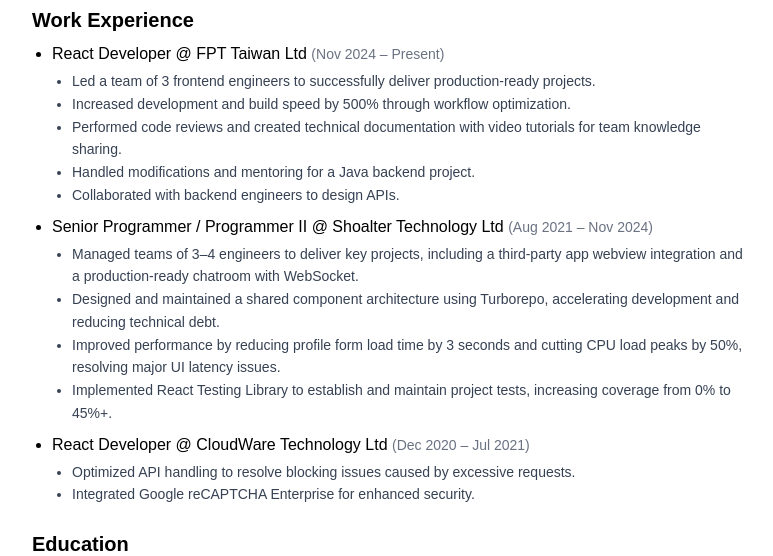
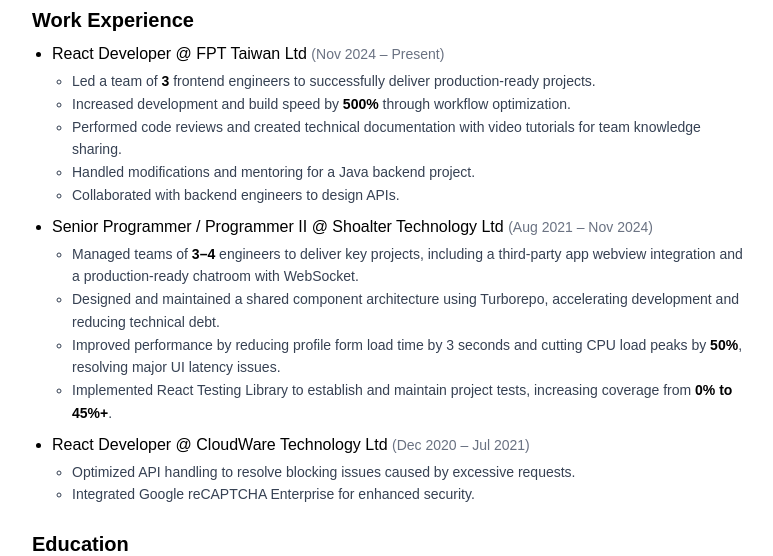
Before and after one commit to oneraner/cv, a Next.js app: page /cv/fullstack in a window 1280 px wide. Shown: the part 262-818 px from the top of the page, without its empty margins (248-1021 px from the left). Built offline with nearby package versions, Linux system fonts and the light colour scheme.

Commit message:
style: update style

```diff
--- a/components/CvView.tsx
+++ b/components/CvView.tsx
@@ -31,17 +31,32 @@
 };
 
 function highlightText(text: string) {
-  const parts = text.split(/(\*\*.*?\*\*)/g);
-  return parts.map((part) => {
-    if (part.startsWith("**") && part.endsWith("**")) {
-      return (
-        <span key={part} className="font-bold text-black">
-          {part.slice(2, -2)}
-        </span>
-      );
+  const regex = /\*\*(.*?)\*\*/g;
+  const parts: React.ReactNode[] = [];
+  let lastIndex = 0;
+
+  for (const match of text.matchAll(regex)) {
+    const [fullMatch, inner] = match;
+    const start = match.index ?? 0;
+
+    if (lastIndex < start) {
+      parts.push(<span key={lastIndex}>{text.slice(lastIndex, start)}</span>);
     }
-    return <span key={part}>{part}</span>;
-  });
+
+    parts.push(
+      <span key={start} className="font-bold text-black">
+        {inner}
+      </span>
+    );
+
+    lastIndex = start + fullMatch.length;
+  }
+
+  if (lastIndex < text.length) {
+    parts.push(<span key={lastIndex}>{text.slice(lastIndex)}</span>);
+  }
+
+  return parts;
 }
 
 export function CVView({ title, summary, sections, skills }: CVProps) {
@@ -113,7 +128,7 @@
 
                 if ("role" in item && "company" in item) {
                   return (
-                    <li key={item.role} className="space-y-1">
+                    <li key={item.company} className="space-y-1">
                       <div className="font-medium text-black">
                         {item.role} @ {item.company}{" "}
                         <span className="text-sm text-gray-500">
@@ -121,7 +136,7 @@
                         </span>
                       </div>
                       {item.details && (
-                        <ul className="list-disc pl-5 text-gray-700 text-sm">
+                        <ul className="list-[circle] pl-5 text-gray-700 text-sm">
                           {item.details.map((d) => (
                             <li key={d} className="leading-relaxed">
                               {highlightText(d)}
@@ -143,7 +158,7 @@
                         </span>
                       </div>
                       {item.details && (
-                        <ul className="list-disc pl-5 text-gray-700 text-sm">
+                        <ul className="list-[square] pl-5 text-gray-700 text-sm">
                           {item.details.map((d) => (
                             <li key={d}>{d}</li>
                           ))}
--- a/data/frontend.ts
+++ b/data/frontend.ts
@@ -28,8 +28,8 @@
           company: "FPT Taiwan Ltd",
           period: "Nov 2024 – Present",
           details: [
-            "Led a team of 3 frontend engineers to successfully deliver production-ready projects.",
-            "Increased development and build speed by 500% through workflow optimization.",
+            "Led a team of **3** frontend engineers to successfully deliver production-ready projects.",
+            "Increased development and build speed by **500%** through workflow optimization.",
             "Performed code reviews and created technical documentation with video tutorials for team knowledge sharing.",
             "Handled modifications and mentoring for a Java backend project.",
           ],
@@ -39,10 +39,10 @@
           company: "Shoalter Technology Ltd",
           period: "Aug 2021 – Nov 2024",
           details: [
-            "Managed teams of 3–4 engineers to deliver key projects, including a third-party app webview integration and a production-ready chatroom with WebSocket.",
+            "Managed teams of **3–4** engineers to deliver key projects, including a third-party app webview integration and a production-ready chatroom with WebSocket.",
             "Designed and maintained a shared component architecture using Turborepo, accelerating development and reducing technical debt.",
-            "Improved performance by reducing profile form load time by 3 seconds and cutting CPU load peaks by 50%, resolving major UI latency issues.",
-            "Implemented React Testing Library to establish and maintain project tests, increasing coverage from 0% to 45%+.",
+            "Improved performance by reducing profile form load time by 3 seconds and cutting CPU load peaks by **50%**, resolving major UI latency issues.",
+            "Implemented React Testing Library to establish and maintain project tests, increasing coverage from **0% to 45%+**.",
             "Mentored team members through code reviews, technical knowledge sharing (Drag & Drop, Unit Testing), and requirement clarification to improve team productivity.",
           ],
         },
--- a/data/fullstack.ts
+++ b/data/fullstack.ts
@@ -29,8 +29,8 @@
           company: "FPT Taiwan Ltd",
           period: "Nov 2024 – Present",
           details: [
-            "Led a team of 3 frontend engineers to successfully deliver production-ready projects.",
-            "Increased development and build speed by 500% through workflow optimization.",
+            "Led a team of **3** frontend engineers to successfully deliver production-ready projects.",
+            "Increased development and build speed by **500%** through workflow optimization.",
             "Performed code reviews and created technical documentation with video tutorials for team knowledge sharing.",
             "Handled modifications and mentoring for a Java backend project.",
             "Collaborated with backend engineers to design APIs.",
@@ -41,10 +41,10 @@
           company: "Shoalter Technology Ltd",
           period: "Aug 2021 – Nov 2024",
           details: [
-            "Managed teams of 3–4 engineers to deliver key projects, including a third-party app webview integration and a production-ready chatroom with WebSocket.",
+            "Managed teams of **3–4** engineers to deliver key projects, including a third-party app webview integration and a production-ready chatroom with WebSocket.",
             "Designed and maintained a shared component architecture using Turborepo, accelerating development and reducing technical debt.",
-            "Improved performance by reducing profile form load time by 3 seconds and cutting CPU load peaks by 50%, resolving major UI latency issues.",
-            "Implemented React Testing Library to establish and maintain project tests, increasing coverage from 0% to 45%+.",
+            "Improved performance by reducing profile form load time by 3 seconds and cutting CPU load peaks by **50%**, resolving major UI latency issues.",
+            "Implemented React Testing Library to establish and maintain project tests, increasing coverage from **0% to 45%+**.",
           ],
         },
         {
```
